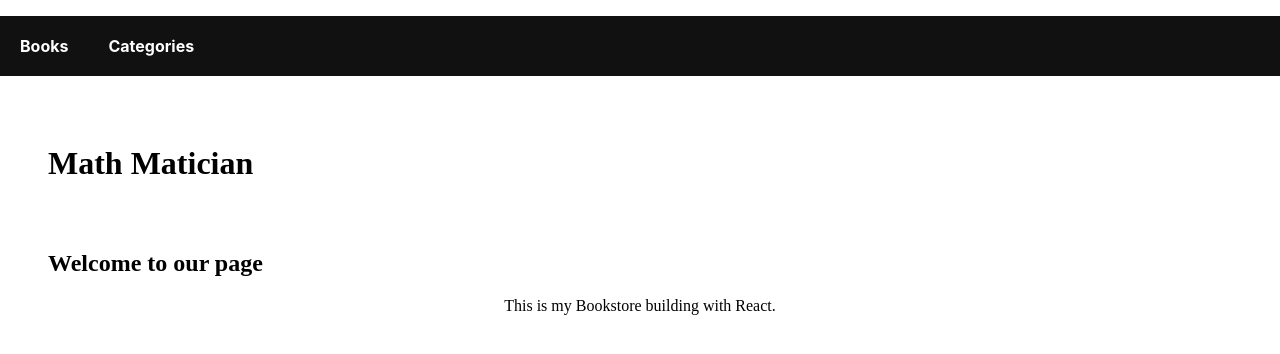
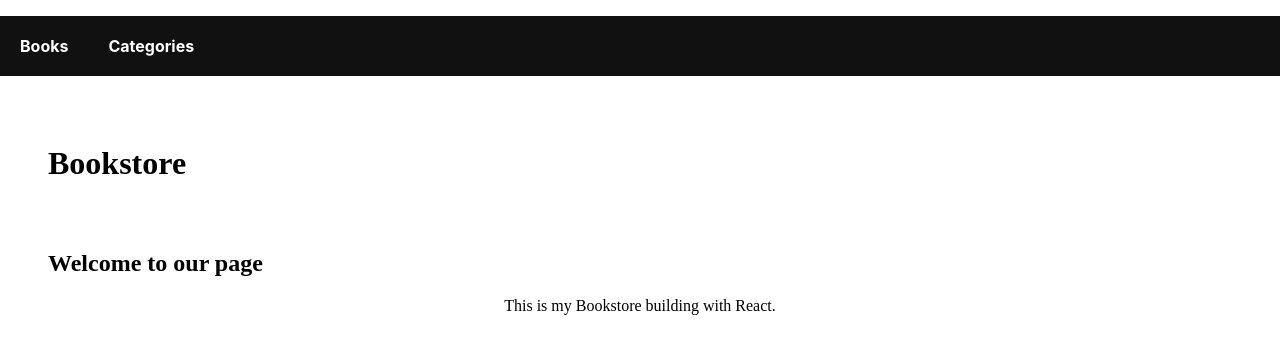
Before and after one commit to mpa-mxiang/bookstores, a React (Create React App) app: page / in a window 1280 px wide. Shown: the top 354 px of the page. Built offline with nearby package versions, Linux system fonts and the light colour scheme; a web font is replaced by a local one.

Commit message:
Change page title

```diff
--- a/src/App.js
+++ b/src/App.js
@@ -19,7 +19,7 @@ const App = () => (
         </ul>
       </nav>
 
-      <h1>Math Matician</h1>
+      <h1>Bookstore</h1>
       <Routes>
         <Route path="/" element={<Home />} />
         <Route path="/categories" element={<Categories />} />
```
